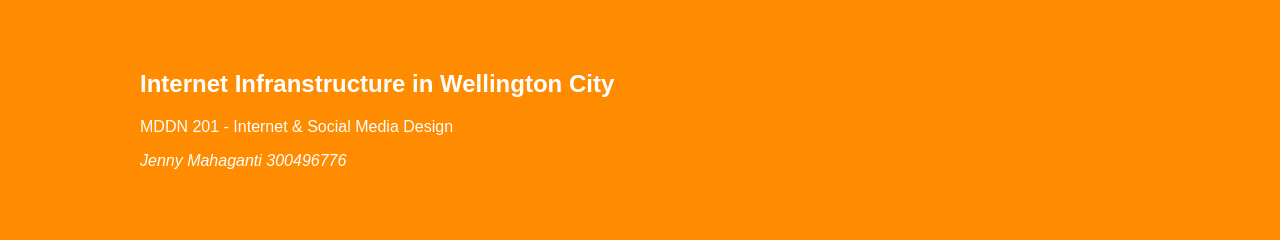
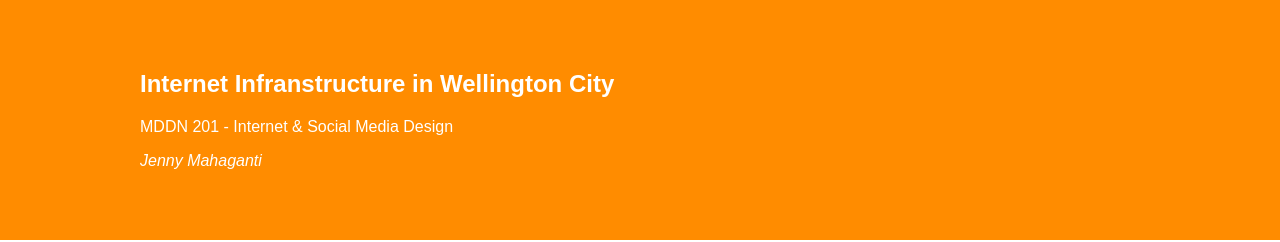
Before and after one commit to mahagajenn/MDDN201-Session-Assignment-One, a plain HTML site: page index.html in a window 1280 px wide. Shown: the top 242 px of the page. Drawn offline with Linux system fonts and the light colour scheme.

Commit message:
Update index.html

```diff
--- a/index.html
+++ b/index.html
@@ -14,7 +14,7 @@
 		<section>
 			<h1>Internet Infranstructure in Wellington City</h1>
 			<p>MDDN 201 - Internet & Social Media Design</p>
-			<p><em>Jenny Mahaganti		300496776</em></p>
+			<p><em>Jenny Mahaganti</em></p>
 		</section>
 	</header>
 
```
